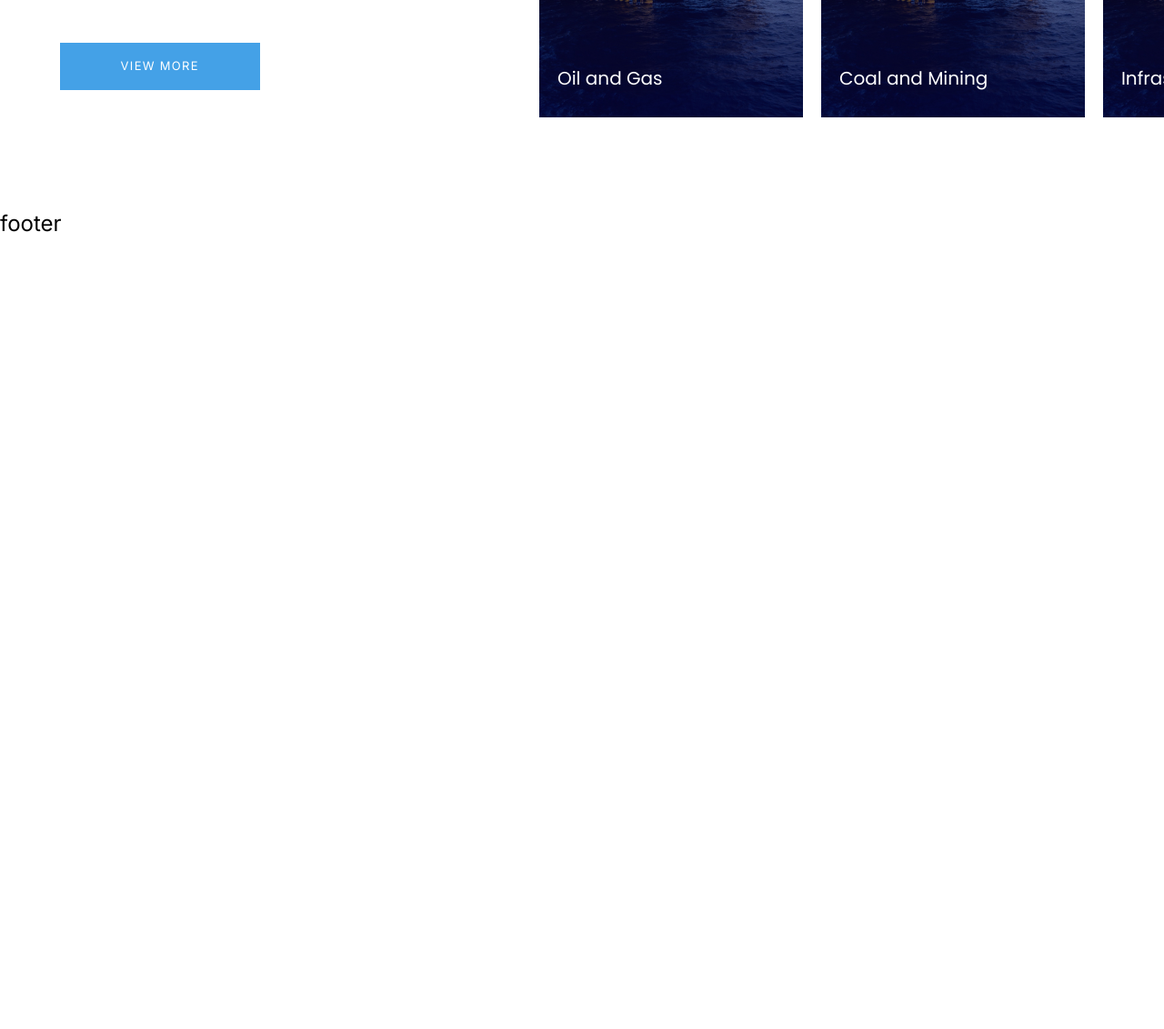
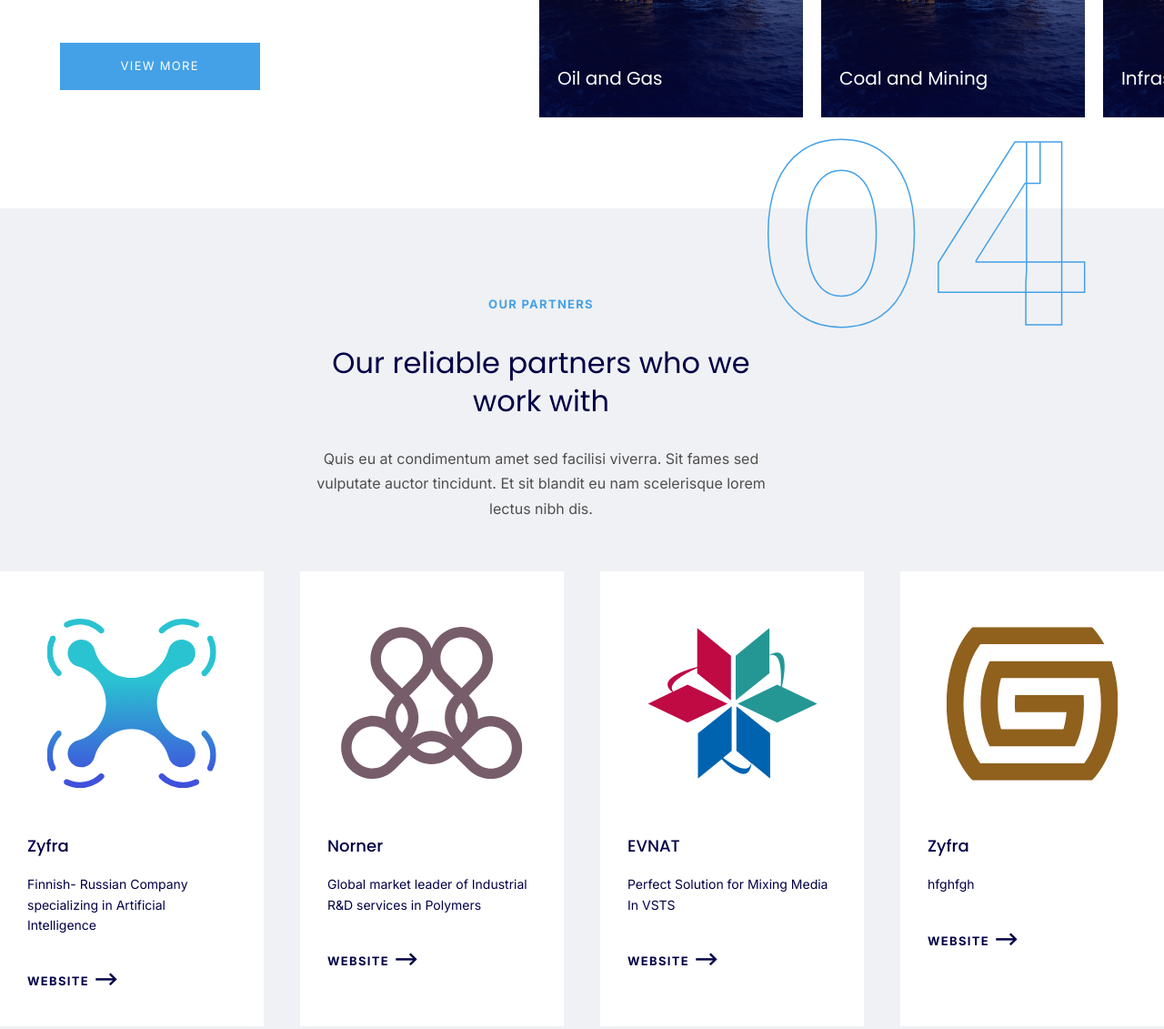
Before and after one commit to aMadAlien/teetan21, a plain HTML site: page index.html in a window 1280 px wide. Shown: the part 4698-5829 px from the top of the page at 91% size. Before the commit the page ends 4961 px from the top, so only its background shows below. Drawn offline with Linux system fonts and the light colour scheme.

Commit message:
create partnes section

```diff
--- a/index.html
+++ b/index.html
@@ -182,6 +182,51 @@
                     </div>
                 </div>
             </section>
+
+            <section class="partners">
+                <div class="partners__info">
+                    <div class="about-us__info-block">
+                        <span class="nav-menu-item">our partners</span>
+                        <h2 class="partners__title section-title section-title_dark">Our reliable partners who we work with</h2>
+                        <p class="section-description section-description_dark">Quis eu at condimentum amet sed facilisi viverra. Sit fames sed vulputate auctor tincidunt. Et sit blandit eu nam scelerisque lorem lectus nibh dis.</p>
+                    </div>
+                </div>
+
+                <ul class="partners__cards">
+                    <li class="partners__card">
+                        <div class="partners__card-img">
+                            <img src="/images/partners/zyfra.svg" alt="">
+                        </div>
+                        <div class="partners__card-name">Zyfra</div>
+                        <div class="partners__card-description">Finnish- Russian Company specializing in Artificial Intelligence</div>
+                        <a href="#" class="btn_borderless btn_borderless_dark" class="partners__card-link">website</a>
+                    </li>
+                    <li class="partners__card">
+                        <div class="partners__card-img">
+                            <img src="/images/partners/norner.svg" alt="">
+                        </div>
+                        <div class="partners__card-name">Norner</div>
+                        <div class="partners__card-description">Global market leader of Industrial R&D services in Polymers</div>
+                        <a href="#" class="btn_borderless btn_borderless_dark" class="partners__card-link">website</a>
+                    </li>
+                    <li class="partners__card">
+                        <div class="partners__card-img">
+                            <img src="/images/partners/evnat.svg" alt="">
+                        </div>
+                        <div class="partners__card-name">EVNAT</div>
+                        <div class="partners__card-description">Perfect Solution for Mixing Media In VSTS</div>
+                        <a href="#" class="btn_borderless btn_borderless_dark" class="partners__card-link">website</a>
+                    </li>
+                    <li class="partners__card">
+                        <div class="partners__card-img">
+                            <img src="/images/partners/zyfra-2.svg" alt="">
+                        </div>
+                        <div class="partners__card-name">Zyfra</div>
+                        <div class="partners__card-description">hfghfgh</div>
+                        <a href="#" class="btn_borderless btn_borderless_dark" class="partners__card-link">website</a>
+                    </li>
+                </ul>
+            </section>
         </main>
         <footer>
             footer
--- a/styles/pages/about-us.scss
+++ b/styles/pages/about-us.scss
@@ -536,3 +536,69 @@ $card-width: calcSize(367, 427);
         }
     }
 }
+
+
+// ===============================
+// PARTNERS
+// ===============================
+
+.partners {
+    padding: 30px 40px 115px;
+    background-color: $background-gray-light;
+    position: relative;
+
+    @include sectionNumber('04', -15%, 65%, -8%, 50%);
+
+    &__title {
+        margin: 30px 0;
+    }
+
+    &__info {
+        max-width: 620px;
+        text-align: center;
+        margin: 0 auto;
+    }
+
+
+    // CARDS
+    &__cards {
+        display: flex;
+        justify-content: center;
+        gap: 40px;
+    }
+
+    &__card {
+        width: 290px;
+        height: 500px;
+        padding: 30px;
+        background-color: $light;
+        color: $midnight-blue-color;
+
+        &-img {
+            width: 230px;
+            height: 230px;
+            position: relative;
+            margin-bottom: 30px;
+
+            img {
+                position: absolute;
+                width: 100%;
+                height: 100%;
+            }
+        }
+
+        &-name {
+            font-family: Poppins;
+            font-size: 18px;
+            font-weight: 500;
+            line-height: 130%;
+        }
+
+        &-description {
+            color: #000046;
+            font-size: 14px;
+            line-height: 160%;
+            margin: 20px 0 30px;
+        }
+    }
+}
```
Also changed, not shown: images/partners/evnat.svg (added), images/partners/norner.svg (added), images/partners/zyfra-2.svg (added), images/partners/zyfra.svg (added), styles/css/index.css.
